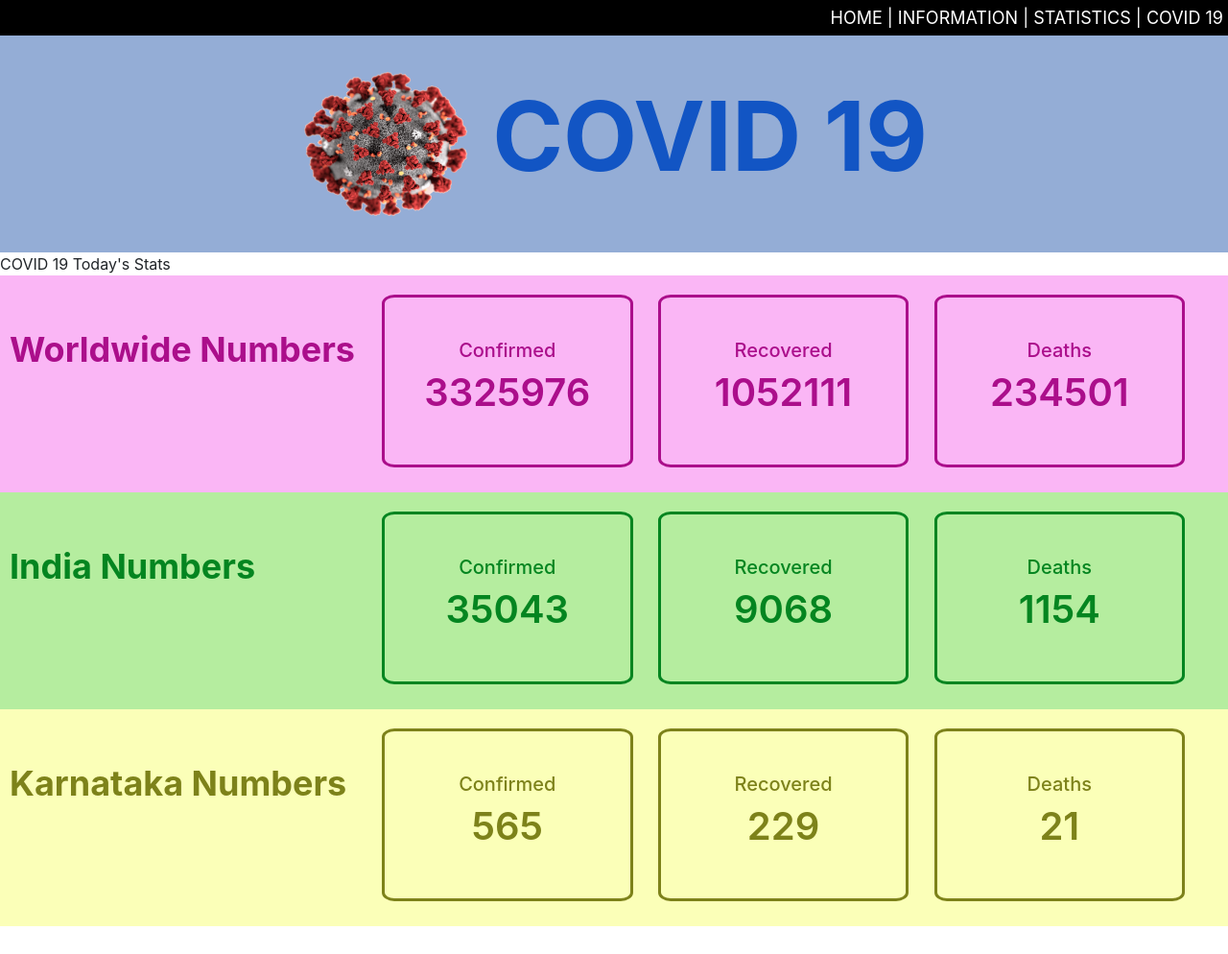
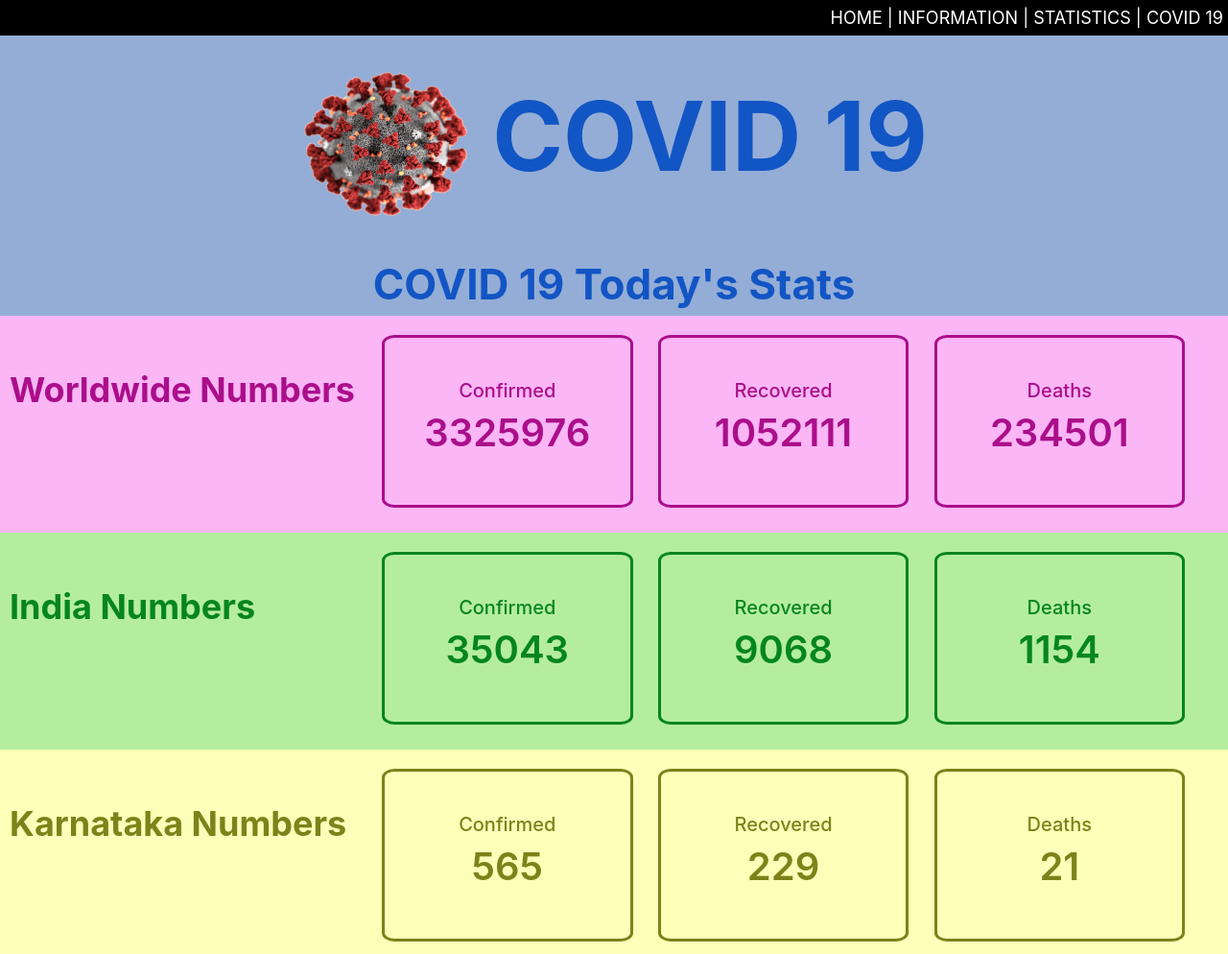
Before and after one commit to LaxmikantRaikar/covid_web, a plain HTML site: page index.html in a window 1280 px wide. Shown: the top 994 px of the page at 96% size. Drawn offline with Linux system fonts and the light colour scheme.

Commit message:
bug fixed in sub_menu

```diff
--- a/style.css
+++ b/style.css
@@ -74,7 +74,7 @@ thead
 	}
 }
 
-.sub_menu1{
+.sub_menu{
 	font-size: 44px;
 	font-weight: bold;
 	color: #1255c4;
@@ -86,6 +86,7 @@ thead
 .sub_menu>p{
 	margin: 0px;
 }
+
 @media (max-width: 599px) {
   	.sub_menu {
     font-size:22px;
```
